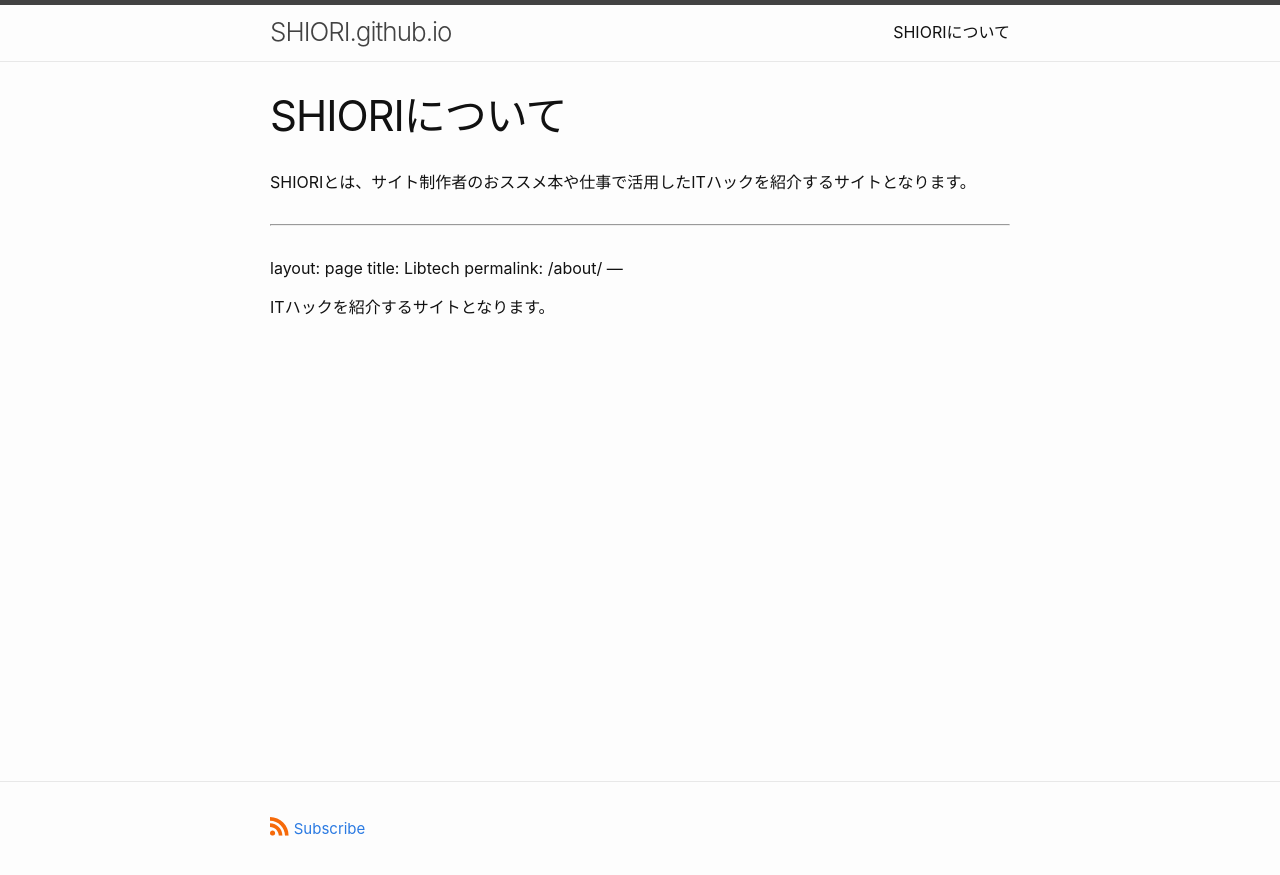
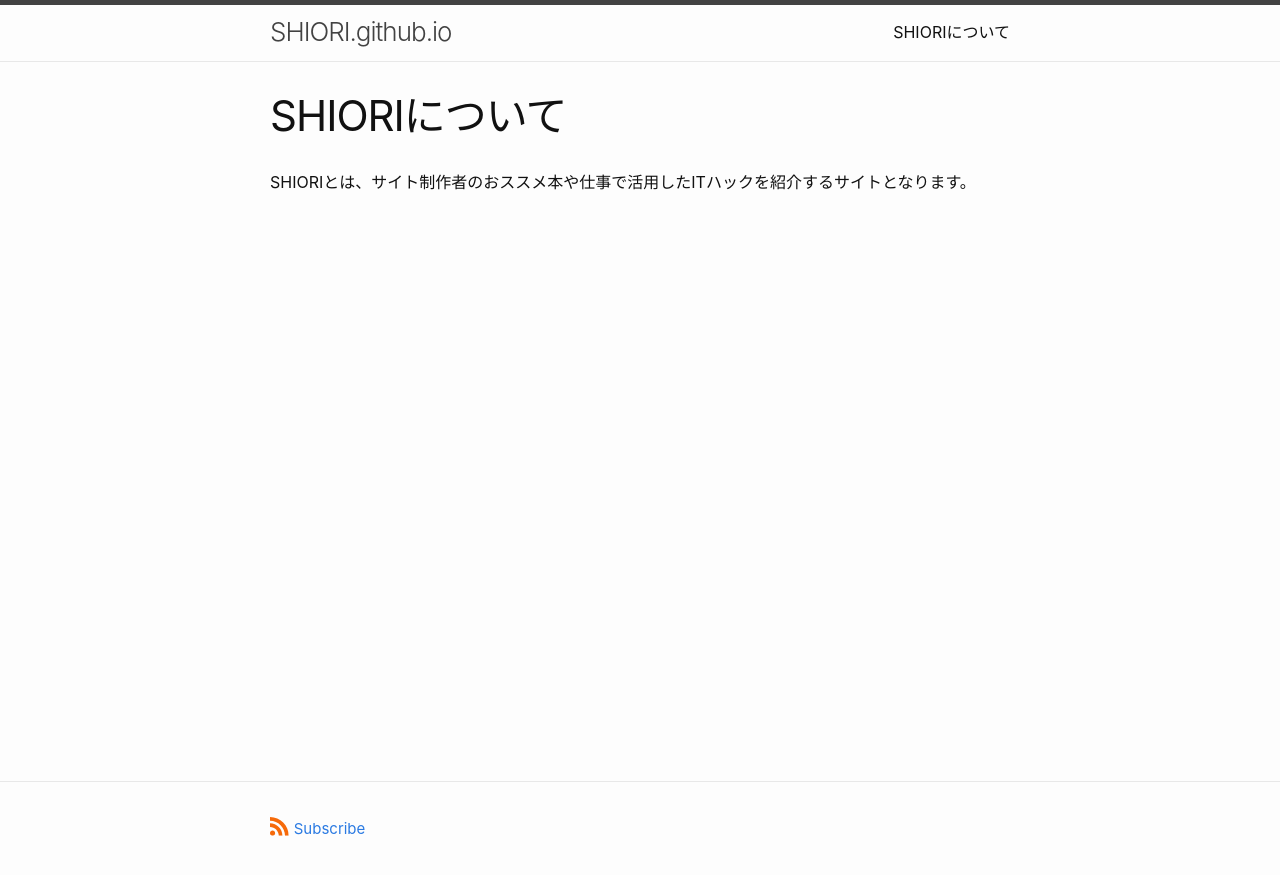
Before and after one commit to mocha-kanano/SHIORI.github.io, a Jekyll site: the page built from about.md, in a window 1280 px wide. Shown: the top 875 px of the page. Built offline with Jekyll 4.4.1, drawn with Linux system fonts in a browser that asks for light colours.

Commit message:
Update about.md

```diff
--- a/about.md
+++ b/about.md
@@ -5,12 +5,3 @@ permalink: /about/
 ---
 
 SHIORIとは、サイト制作者のおススメ本や仕事で活用したITハックを紹介するサイトとなります。
-
-
----
-layout: page
-title: Libtech
-permalink: /about/
----
-
-ITハックを紹介するサイトとなります。
```
